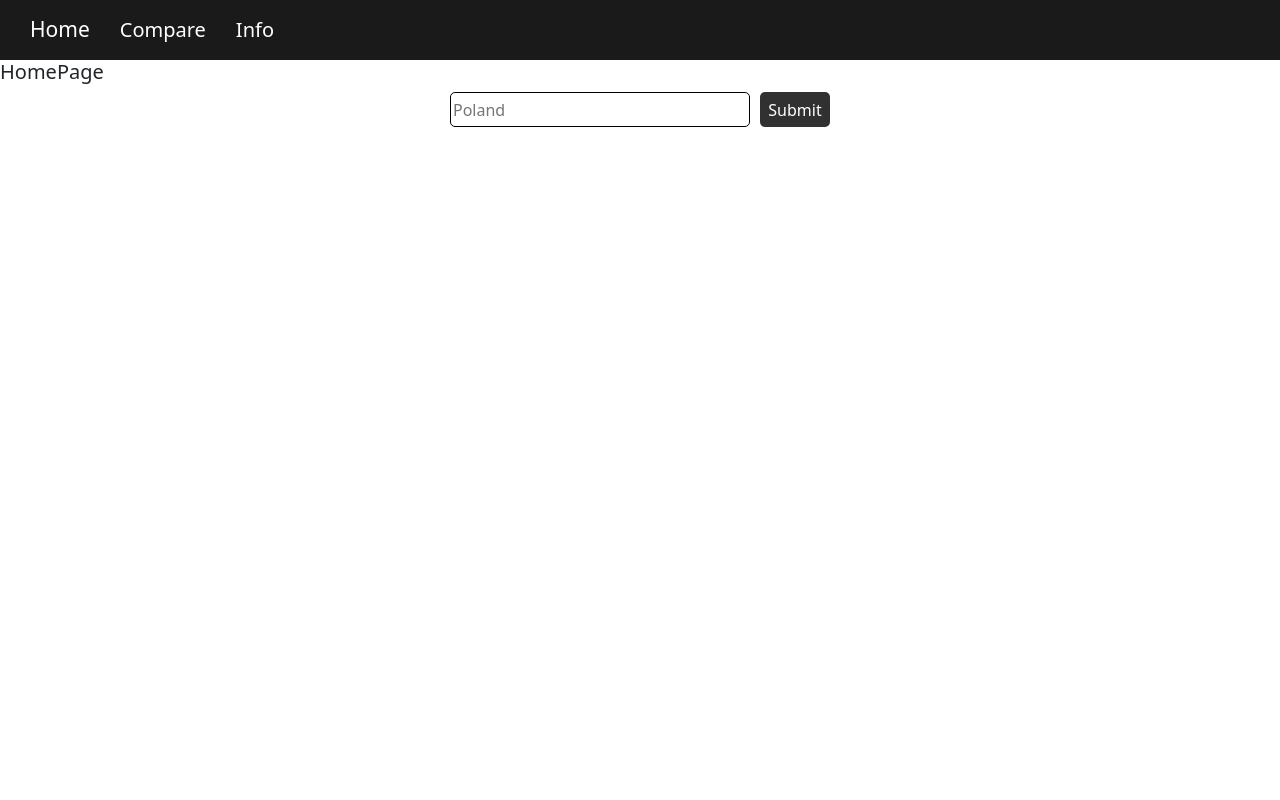
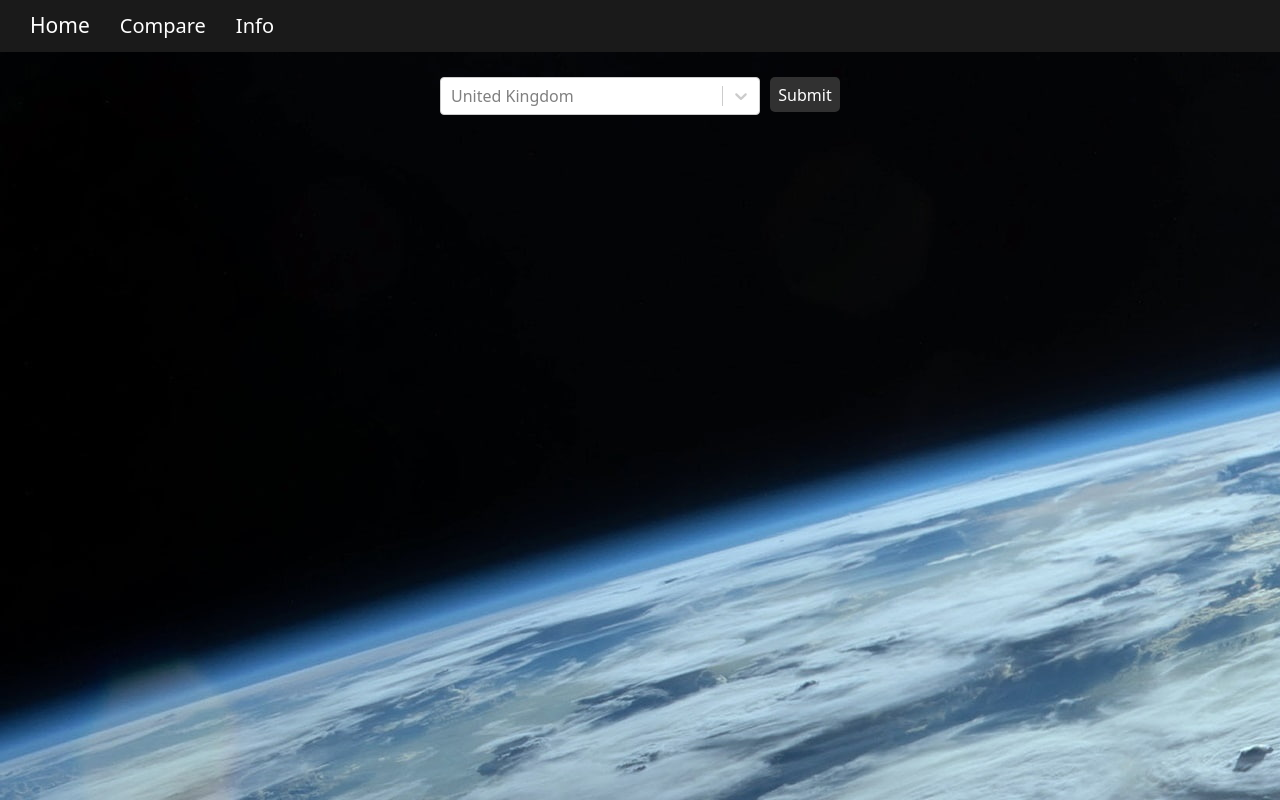
Before and after one commit to deansainer/living-cost-lens, a React (Create React App) app in the folder client/: page / in a window 1280 px wide. Built offline with nearby package versions, Linux system fonts and the light colour scheme.

Commit message:
added a dropdown menu to select a country

```diff
--- a/client/package.json
+++ b/client/package.json
@@ -8,11 +8,13 @@
     "@testing-library/user-event": "^13.5.0",
     "axios": "^1.6.7",
     "bootstrap": "^5.3.2",
+    "primereact": "^10.5.0",
     "react": "^18.2.0",
     "react-bootstrap": "^2.10.0",
     "react-dom": "^18.2.0",
     "react-router-dom": "^6.22.0",
     "react-scripts": "5.0.1",
+    "react-select": "^5.8.0",
     "web-vitals": "^2.1.4"
   },
   "scripts": {
--- /dev/null
+++ b/client/src/components/CountryDataCard.js
@@ -0,0 +1,30 @@
+import React from 'react'
+import { useParams } from 'react-router-dom'
+
+const CountryDataCard = ({countryData, countryName}) => {
+    const salariesAndFinancing = countryData.filter((item) => item.type === 'Salaries And Financing')
+    const markets = countryData.filter((item) => item.type === 'Markets')
+    const rentPerMonth = countryData.filter((item) => item.type === 'Rent Per Month')
+    const utilities = countryData.filter((item) => item.type === 'Utilities')
+    const buyApartmentPrice = countryData.filter((item) => item.type === 'Buy Apartment Price')
+    const restaurants = countryData.filter((item) => item.type === 'Restaurants')
+    const clothingAndShoes = countryData.filter((item) => item.type === 'Clothing And Shoes')
+    const sportsAndLeisure = countryData.filter((item) => item.type === 'Sports And Leisure')
+    const transportation = countryData.filter((item) => item.type === 'Transportation')
+    const childcare = countryData.filter((item) => item.type === 'Childcare')
+
+  return (
+
+    <div className='country_data_card'>
+        <h1>{countryName}</h1>
+        <h5>Salaries And Financing</h5>
+        {salariesAndFinancing.map((item) => (
+            <div className='item_values'>
+                {item.description} - {item.price}€
+            </div>
+        ))}
+        </div>
+  )
+}
+
+export default CountryDataCard
--- a/client/src/components/CountryForm.js
+++ b/client/src/components/CountryForm.js
@@ -1,14 +1,105 @@
 import React from 'react'
 import { useState } from 'react'
 import {Link} from 'react-router-dom';
+import { Dropdown } from 'primereact/dropdown';
+import Select from 'react-select'
 
 const CountryForm = () => {
     const [countryName, setCountryName] = useState('')
 
+    const options = [
+      { value: 'Albania', label: 'Albania' },
+      { value: 'Algeria', label: 'Algeria' },
+      { value: 'Argentina', label: 'Argentina' },
+      { value: 'Armenia', label: 'Armenia' },
+      { value: 'Australia', label: 'Australia' },
+      { value: 'Austria', label: 'Austria' },
+      { value: 'Azerbaijan', label: 'Azerbaijan' },
+      { value: 'Vietnam', label: 'Vietnam' },
+      { value: 'Belarus', label: 'Belarus' },
+      { value: 'Belgium', label: 'Belgium' },
+      { value: 'Bolivia', label: 'Bolivia' },
+      { value: 'Bosnia', label: 'Bosnia' },
+      { value: 'Brazil', label: 'Brazil' },
+      { value: 'Bulgaria', label: 'Bulgaria' },
+      { value: 'Canada', label: 'Canada' },
+      { value: 'Chile', label: 'Chile' },
+      { value: 'China', label: 'China' },
+      { value: 'Colombia', label: 'Colombia' },
+      { value: 'Costa Rica', label: 'Costa Rica' },
+      { value: 'Croatia', label: 'Croatia' },
+      { value: 'Cyprus', label: 'Cyprus' },
+      { value: 'Czech Republic', label: 'Czech Republic' },
+      { value: 'Denmark', label: 'Denmark' },
+      { value: 'Ecuador', label: 'Ecuador' },
+      { value: 'Egypt', label: 'Egypt' },
+      { value: 'Estonia', label: 'Estonia' },
+      { value: 'Finland', label: 'Finland' },
+      { value: 'France', label: 'France' },
+      { value: 'Georgia', label: 'Georgia' },
+      { value: 'Germany', label: 'Germany' },
+      { value: 'Greece', label: 'Greece' },
+      { value: 'Hungary', label: 'Hungary' },
+      { value: 'India', label: 'India' },
+      { value: 'Indonesia', label: 'Indonesia' },
+      { value: 'Venezuela', label: 'Venezuela' },
+      { value: 'Iraq', label: 'Iraq' },
+      { value: 'Ireland', label: 'Ireland' },
+      { value: 'Israel', label: 'Israel' },
+      { value: 'Italy', label: 'Italy' },
+      { value: 'Jamaica', label: 'Jamaica' },
+      { value: 'Japan', label: 'Japan' },
+      { value: 'Jordan', label: 'Jordan' },
+      { value: 'Kazakhstan', label: 'Kazakhstan' },
+      { value: 'Kenya', label: 'Kenya' },
+      { value: 'Uruguay', label: 'Uruguay' },
+      { value: 'Latvia', label: 'Latvia' },
+      { value: 'United States', label: 'United States' },
+      { value: 'Lithuania', label: 'Lithuania' },
+      { value: 'Luxembourg', label: 'Luxembourg' },
+      { value: 'Malaysia', label: 'Malaysia' },
+      { value: 'Malta', label: 'Malta' },
+      { value: 'Mauritius', label: 'Mauritius' },
+      { value: 'Mexico', label: 'Mexico' },
+      { value: 'Morocco', label: 'Morocco' },
+      { value: 'Nepal', label: 'Nepal' },
+      { value: 'Netherlands', label: 'Netherlands' },
+      { value: 'New Zealand', label: 'New Zealand' },
+      { value: 'North Macedonia', label: 'North Macedonia' },
+      { value: 'Norway', label: 'Norway' },
+      { value: 'Oman', label: 'Oman' },
+      { value: 'United Kingdom', label: 'United Kingdom' },
+      { value: 'Palestine', label: 'Palestine' },
+      { value: 'Panama', label: 'Panama' },
+      { value: 'Peru', label: 'Peru' },
+      { value: 'Philippines', label: 'Philippines' },
+      { value: 'Poland', label: 'Poland' },
+      { value: 'Portugal', label: 'Portugal' },
+      { value: 'United Arab Emirates', label: 'United Arab Emirates' },
+      { value: 'Romania', label: 'Romania' },
+      { value: 'Uzbekistan', label: 'Uzbekistan' },
+      { value: 'Ukraine', label: 'Ukraine' },
+      { value: 'Serbia', label: 'Serbia' },
+      { value: 'Singapore', label: 'Singapore' },
+      { value: 'Slovakia', label: 'Slovakia' },
+      { value: 'Slovenia', label: 'Slovenia' },
+      { value: 'South Africa', label: 'South Africa' },
+      { value: 'South Korea', label: 'South Korea' },
+      { value: 'Spain', label: 'Spain' },
+      { value: 'Sri Lanka', label: 'Sri Lanka' },
+      { value: 'Sweden', label: 'Sweden' },
+      { value: 'Switzerland', label: 'Switzerland' },
+      { value: 'Taiwan', label: 'Taiwan' },
+      { value: 'Thailand', label: 'Thailand' },
+      { value: 'Tunisia', label: 'Tunisia' },
+      { value: 'Turkey', label: 'Turkey' }
+    ];
+    const sortedOptions = options.sort((a, b) => a.label - b.label)
+
   return (
     <div>
        <form className='country_form'>
-        <input type='text' placeholder='Poland' value={countryName} onChange={(e) => setCountryName(e.target.value)}/>
+        <Select className='select_country_bar' placeholder={'United Kingdom'} onChange={(e) => setCountryName(e.value)} options={sortedOptions}/>
         <Link className={'submit_btn'} to={`/${countryName}`}>Submit</Link>
         </form>
     </div>
--- a/client/src/index.css
+++ b/client/src/index.css
@@ -1,3 +1,7 @@
+body{
+  background-image: url('../public/images/earth.jpg');
+}
+
 .home_nav_link{
   color: white;
   margin-left: 30px;
@@ -14,12 +18,13 @@
 
 .navbar{
   width: 100vw;
-  height: 60px;
+  height: 52px;
   background-color: rgb(26, 26, 26);
   color: white;
 }
 
 .country_form{
+  margin-top: 25px;
   display: flex;
   justify-content: center;
 }
@@ -54,3 +59,21 @@
   width: 70px;
   margin-left: 10px;
 }
+
+.select_country_bar{
+  width: 320px;
+}
+
+.country_data_page{
+  display: flex;
+  justify-content: center;
+}
+
+.country_data_card{
+  margin-top: 30px;
+  width: 1500px;
+  height: 1200px;
+  background-color: white;
+  border-radius: 30px;
+  box-shadow: rgba(0, 0, 0, 0.16) 0px 3px 6px, rgba(0, 0, 0, 0.23) 0px 3px 6px;
+}
--- a/client/src/pages/CountryDataPage.js
+++ b/client/src/pages/CountryDataPage.js
@@ -2,6 +2,7 @@ import React, { useEffect } from 'react'
 import { useParams } from 'react-router-dom';
 import { useState } from 'react';
 import axios from 'axios'
+import CountryDataCard from '../components/CountryDataCard';
 
 const CountryDataPage = () => {
   const {countryName} = useParams();
@@ -17,25 +18,11 @@ const CountryDataPage = () => {
     fetchCountryData()
   }, [])
 
-  const salariesAndFinancing = countryData.filter((item) => item.type === 'Salaries And Financing')
-  const markets = countryData.filter((item) => item.type === 'Markets')
-  const rentPerMonth = countryData.filter((item) => item.type === 'Rent Per Month')
-  const utilities = countryData.filter((item) => item.type === 'Utilities')
-  const buyApartmentPrice = countryData.filter((item) => item.type === 'Buy Apartment Price')
-  const restaurants = countryData.filter((item) => item.type === 'Restaurants')
-  const clothingAndShoes = countryData.filter((item) => item.type === 'Clothing And Shoes')
-  const sportsAndLeisure = countryData.filter((item) => item.type === 'Sports And Leisure')
-  const transportation = countryData.filter((item) => item.type === 'Transportation')
-  const childcare = countryData.filter((item) => item.type === 'Childcare')
-
-
   return (
-    <div>
-    {countryData.map((item) => (
+    <div className='country_data_page'>
       <div>
-        {item.country_name} - {item.type} - {item.description} - {item.price}
+        <CountryDataCard countryData={countryData} countryName={countryName}/>
       </div>
-    ))}
   </div>
   )
 }
--- a/client/src/pages/HomePage.js
+++ b/client/src/pages/HomePage.js
@@ -4,7 +4,6 @@ import CountryForm from '../components/CountryForm'
 const HomePage = () => {
   return (
     <div>
-      <h5>HomePage</h5>
       <CountryForm/>
     </div>
   )
```
Also changed, not shown: client/public/images/earth.jpg (added), 1 other file (tests, documents, lock files or other folders).
